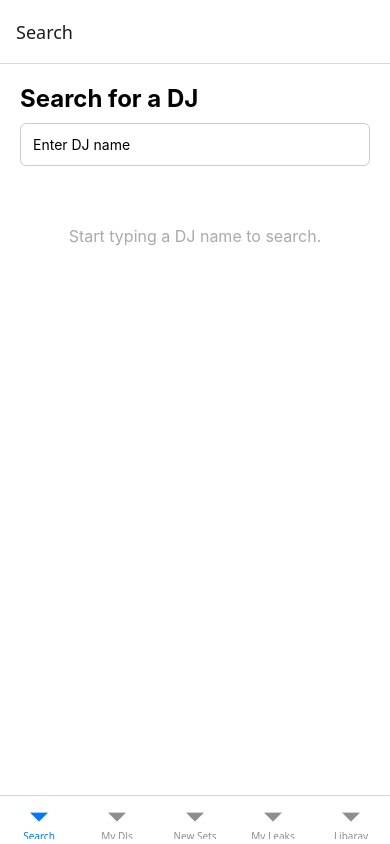
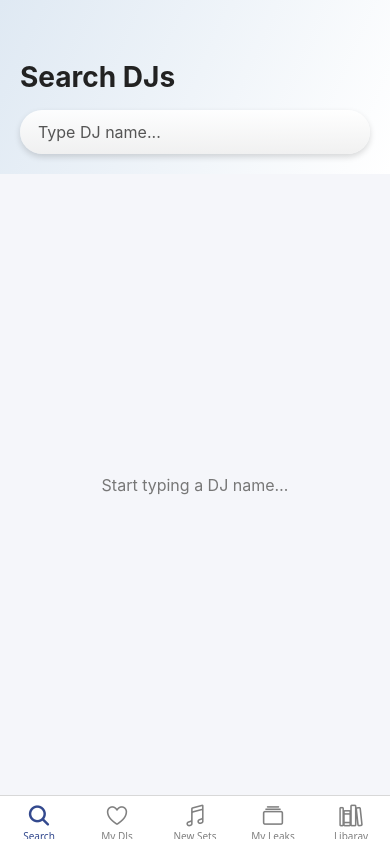
Before and after one commit to justinlesnicki3/dj-set-tracker, a React Native app: screen /Search in a window 390 px wide. Built offline with nearby package versions, Linux system fonts and the light colour scheme.

Commit message:
Edited bottom icon and serch screen UI.

```diff
--- a/App.js
+++ b/App.js
@@ -3,6 +3,7 @@ import { NavigationContainer } from '@react-navigation/native';
 import { createBottomTabNavigator } from '@react-navigation/bottom-tabs';
 import { createNativeStackNavigator } from '@react-navigation/native-stack';
 import PlaylistDetailScreen from './screens/PlaylistDetailScreen';
+import { Ionicons } from '@expo/vector-icons';
 
 import { AppProvider } from './AppContext';
 import SearchScreen from './screens/SearchScreen';
@@ -21,7 +22,38 @@ const Stack = createNativeStackNavigator();
 
 function MainTabs() {
   return (
-    <Tab.Navigator>
+    <Tab.Navigator
+      screenOptions={({ route }) => ({
+        tabBarIcon: ({ focused, color, size }) => {
+          let iconName;
+
+          switch (route.name) {
+            case 'Search':
+              iconName = focused ? 'search' : 'search-outline';
+              break;
+            case 'My DJs':
+              iconName = focused ? 'heart' : 'heart-outline';
+              break;
+            case 'New Sets':
+              iconName = focused ? 'musical-notes' : 'musical-notes-outline';
+              break;
+            case 'My Leaks':
+              iconName = focused ? 'albums' : 'albums-outline';
+              break;
+            case 'Libaray':
+              iconName = focused ? 'library' : 'library-outline';
+              break;
+            default:
+              iconName = 'help-circle-outline';
+          }
+
+          return <Ionicons name={iconName} size={size} color={color} />;
+        },
+        tabBarActiveTintColor: '#33498e',
+        tabBarInactiveTintColor: 'gray',
+        headerShown: false,
+      })}
+    >
       <Tab.Screen name="Search" component={SearchScreen} />
       <Tab.Screen name="My DJs" component={MyDJsScreen} />
       <Tab.Screen name="New Sets" component={NewSetsScreen} />
@@ -30,6 +62,7 @@ function MainTabs() {
     </Tab.Navigator>
   );
 }
+
 
 export default function App() {
   return (
--- a/AppContext.js
+++ b/AppContext.js
@@ -39,6 +39,10 @@ export const AppProvider = ({ children }) => {
   );
 };
 
+  const removeTrackedDJ = (djName) => {
+  const clean = djName.trim().toLowerCase();
+  setTrackedDJs(prev => prev.filter(dj => dj.name !== clean));
+};
 
     const addSavedSet = (set) => {
         setSavedSets((prev) => {
@@ -184,6 +188,7 @@ export const AppProvider = ({ children }) => {
             value={{
                 trackedDJs,
                 addTrackedDJ,
+                removeTrackedDJ,
                 djLibrary,
                 addSetToLibrary,
                 myLeaks,
--- a/package.json
+++ b/package.json
@@ -22,6 +22,7 @@
     "react": "19.0.0",
     "react-native": "^0.79.5",
     "react-native-dotenv": "^3.4.11",
+    "react-native-reanimated": "~3.17.4",
     "react-native-safe-area-context": "5.4.0",
     "react-native-screens": "~4.11.1",
     "react-native-web": "^0.20.0",
--- a/screens/SearchScreen.js
+++ b/screens/SearchScreen.js
@@ -1,4 +1,4 @@
-import React, { useState } from 'react';
+import React, { useState, useRef, useEffect } from 'react';
 import {
   View,
   Text,
@@ -8,8 +8,13 @@ import {
   StyleSheet,
   Image,
   Keyboard,
-    ActivityIndicator, // ✅ Import this
+  ActivityIndicator,
+  Animated,
+  Easing,
+  Platform,
+  StatusBar,
 } from 'react-native';
+import { LinearGradient } from 'expo-linear-gradient';
 import { useNavigation } from '@react-navigation/native';
 import { useAppContext } from '../AppContext';
 import { DJ_DATABASE } from '../djData';
@@ -17,136 +22,256 @@ import { DJ_DATABASE } from '../djData';
 const SearchScreen = () => {
   const [searchTerm, setSearchTerm] = useState('');
   const navigation = useNavigation();
-    const { addTrackedDJ, trackedDJs, loading } = useAppContext(); // ✅ include loading
+  const { addTrackedDJ, trackedDJs, loading, removeTrackedDJ } = useAppContext();
 
-    const filteredDJs = DJ_DATABASE.filter(dj =>
+  const resultsOpacity = useRef(new Animated.Value(0)).current;
+  const resultsTranslate = useRef(new Animated.Value(12)).current;
+
+  useEffect(() => {
+    if (searchTerm.trim().length === 0) return;
+
+    resultsOpacity.setValue(0);
+    resultsTranslate.setValue(12);
+
+    Animated.parallel([
+      Animated.timing(resultsOpacity, {
+        toValue: 1,
+        duration: 250,
+        easing: Easing.out(Easing.ease),
+        useNativeDriver: true,
+      }),
+      Animated.timing(resultsTranslate, {
+        toValue: 0,
+        duration: 250,
+        easing: Easing.out(Easing.ease),
+        useNativeDriver: true,
+      }),
+    ]).start();
+  }, [searchTerm]);
+
+  const filteredDJs = DJ_DATABASE.filter((dj) =>
     dj.name.toLowerCase().includes(searchTerm.trim().toLowerCase())
   );
 
   const handleSubscribe = (djName) => {
-        const djData = DJ_DATABASE.find(dj => dj.name.toLowerCase() === djName.toLowerCase());
+    const djData = DJ_DATABASE.find(
+      (dj) => dj.name.toLowerCase() === djName.toLowerCase()
+    );
     if (djData) {
       addTrackedDJ(djData);
       Keyboard.dismiss();
     }
   };
 
-    const isSubscribed = (djName) => {
-        return trackedDJs.some(dj => dj.name === djName.trim().toLowerCase());
+  const handleUnsubscribe = (djName) => {
+    removeTrackedDJ(djName.toLowerCase());
+  };
+
+  const isSubscribed = (djName) =>
+    trackedDJs.some((dj) => dj.name === djName.trim().toLowerCase());
+
+  const handleViewDJ = (djName) => {
+    navigation.navigate('DJDetail', { djName });
   };
 
   const renderDJItem = ({ item }) => (
-        <View style={styles.djCard}>
+    <TouchableOpacity
+      activeOpacity={0.8}
+      onPress={() => handleViewDJ(item.name)}
+      style={styles.card}
+    >
       <Image source={item.image} style={styles.thumbnail} />
+      <View style={{ flex: 1 }}>
         <Text style={styles.djName}>{item.name}</Text>
         <TouchableOpacity
-                style={[styles.subscribeButton, isSubscribed(item.name) && styles.disabledButton]}
-                onPress={() => handleSubscribe(item.name)}
-                disabled={isSubscribed(item.name)}
+            onPress={() =>
+            isSubscribed(item.name)
+            ? handleUnsubscribe(item.name)
+            : handleSubscribe(item.name)
+        }
     >
-                <Text style={styles.subscribeButtonText}>
-                    {isSubscribed(item.name) ? 'Subscribed' : 'Subscribe'}
+            <Text style={[styles.subscribeButton, isSubscribed(item.name) ? styles.unsubscribe : styles.subscribe]}>
+                {isSubscribed(item.name) ? 'Unsubscribe' : 'Subscribe'}
             </Text>
         </TouchableOpacity>
+
       </View>
+    </TouchableOpacity>
   );
 
-    // ✅ Show loading screen while AppContext is still initializing
   if (loading) {
     return (
       <View style={styles.loadingContainer}>
-                <ActivityIndicator size="large" color="#007AFF" />
-                <Text style={{ marginTop: 10 }}>Loading DJ data...</Text>
+        <ActivityIndicator size="large" color="#33498e" />
+        <Text style={{ marginTop: 10, color: '#333' }}>Loading DJ data...</Text>
       </View>
     );
   }
 
   return (
-        <View style={styles.container}>
-            <Text style={styles.title}>Search for a DJ</Text>
+    <View style={styles.screenWrapper}>
+      <StatusBar
+        barStyle={Platform.OS === 'ios' ? 'dark-content' : 'dark-content'}
+      />
+
+      <LinearGradient
+        colors={["#dfe9f3", "#ffffff"]}
+        start={{ x: 0, y: 0 }}
+        end={{ x: 1, y: 1 }}
+        style={styles.header}
+      >
+        <Text style={styles.title}>Search DJs</Text>
+
+        <View style={styles.searchBarShadowWrapper}>
+          <LinearGradient
+            colors={["rgba(255,255,255,0.9)", "rgba(240,240,240,0.95)"]}
+            style={styles.searchBar}
+          >
             <TextInput
+              placeholder="Type DJ name..."
+              placeholderTextColor="#555"
               style={styles.input}
-                placeholder="Enter DJ name"
               value={searchTerm}
               onChangeText={setSearchTerm}
+              returnKeyType="search"
             />
-            {searchTerm.trim().length > 0 ? (
-                <FlatList
+          </LinearGradient>
+        </View>
+      </LinearGradient>
+
+      {searchTerm.trim().length === 0 ? (
+        <View style={styles.instructionWrapper}>
+          <Text style={styles.instructionText}>Start typing a DJ name…</Text>
+        </View>
+      ) : (
+        <Animated.FlatList
           data={filteredDJs}
           keyExtractor={(item) => item.id}
           renderItem={renderDJItem}
-                    ListEmptyComponent={<Text style={styles.empty}>No DJs found</Text>}
+          contentContainerStyle={{ padding: 20, paddingTop: 10 }}
+          ListEmptyComponent={
+            <Text style={styles.emptyText}>No DJs found</Text>
+          }
+          style={{
+            flex: 1,
+            opacity: resultsOpacity,
+            transform: [{ translateY: resultsTranslate }],
+          }}
+          keyboardShouldPersistTaps="handled"
         />
-            ) : (
-                <Text style={styles.instruction}>Start typing a DJ name to search.</Text>
       )}
     </View>
   );
 };
 
 const styles = StyleSheet.create({
-    container: { padding: 20, flex: 1, backgroundColor: '#fff' },
-    title: { fontSize: 24, fontWeight: 'bold', marginBottom: 10 },
+  screenWrapper: {
+    flex: 1,
+    backgroundColor: '#f5f6fa',
+  },
+  header: {
+    paddingTop: 60,
+    paddingHorizontal: 20,
+    paddingBottom: 20,
+  },
+  title: {
+    fontSize: 28,
+    fontWeight: '700',
+    color: '#222',
+    marginBottom: 16,
+  },
+  searchBarShadowWrapper: {
+    shadowColor: '#000',
+    shadowOpacity: 0.15,
+    shadowRadius: 6,
+    shadowOffset: { width: 0, height: 3 },
+    elevation: 3,
+    borderRadius: 25,
+  },
+  searchBar: {
+    flexDirection: 'row',
+    alignItems: 'center',
+    borderRadius: 25,
+    paddingHorizontal: 18,
+    paddingVertical: 12,
+  },
   input: {
-        borderColor: '#ccc',
-        borderWidth: 1,
-        padding: 12,
-        marginBottom: 20,
-        borderRadius: 6,
+    flex: 1,
+    fontSize: 16,
+    color: '#222',
   },
-    djCard: {
-        backgroundColor: '#f9f9f9',
-        padding: 12,
-        borderRadius: 8,
-        marginBottom: 15,
+  card: {
+    flexDirection: 'row',
     alignItems: 'center',
+    backgroundColor: '#ffffff',
+    borderRadius: 16,
+    padding: 14,
+    marginBottom: 14,
     shadowColor: '#000',
     shadowOpacity: 0.1,
-        shadowRadius: 6,
+    shadowRadius: 4,
+    shadowOffset: { width: 0, height: 2 },
     elevation: 2,
   },
+  cardDisabled: {
+    opacity: 0.5,
+  },
   thumbnail: {
-        width: 100,
-        height: 100,
-        borderRadius: 50,
-        marginBottom: 10,
+    width: 72,
+    height: 72,
+    borderRadius: 36,
+    marginRight: 14,
   },
   djName: {
-        fontSize: 18,
-        fontWeight: 'bold',
-        marginBottom: 8,
+    fontSize: 17,
+    fontWeight: '600',
+    color: '#222',
   },
-    subscribeButton: {
-        paddingVertical: 8,
-        paddingHorizontal: 20,
-        backgroundColor: '#007AFF',
-        borderRadius: 4,
+  djSubText: {
+    fontSize: 13,
+    color: '#555',
+    marginTop: 4,
   },
-    subscribeButtonText: {
-        color: '#fff',
-        fontSize: 14,
+  instructionWrapper: {
+    flex: 1,
+    justifyContent: 'center',
+    alignItems: 'center',
   },
-    disabledButton: {
-        backgroundColor: '#ccc',
+  instructionText: {
+    color: '#777',
+    fontSize: 16,
   },
-    empty: {
+  emptyText: {
     textAlign: 'center',
     marginTop: 40,
-        color: '#888',
-        fontSize: 16,
-    },
-    instruction: {
-        textAlign: 'center',
-        marginTop: 40,
-        color: '#aaa',
+    color: '#777',
     fontSize: 16,
   },
   loadingContainer: {
     flex: 1,
     justifyContent: 'center',
     alignItems: 'center',
-        backgroundColor: '#fff',
+    backgroundColor: '#f5f6fa',
   },
+  subscribeButton: {
+    marginTop: 6,
+    paddingVertical: 6,
+    paddingHorizontal: 12,
+    borderRadius: 20,
+    textAlign: 'center',
+    fontWeight: '600',
+    overflow: 'hidden',
+    alignSelf: 'flex-start',
+    },
+    subscribe: {
+        backgroundColor: '#33498e',
+        color: '#fff',
+    },
+    unsubscribe: {
+        backgroundColor: '#ddd',
+        color: '#333',
+    },
+
 });
 
 export default SearchScreen;
```
Also changed, not shown: 1 other file (tests, documents, lock files or other folders). Lines whose indentation alone changed are shown as unchanged.
